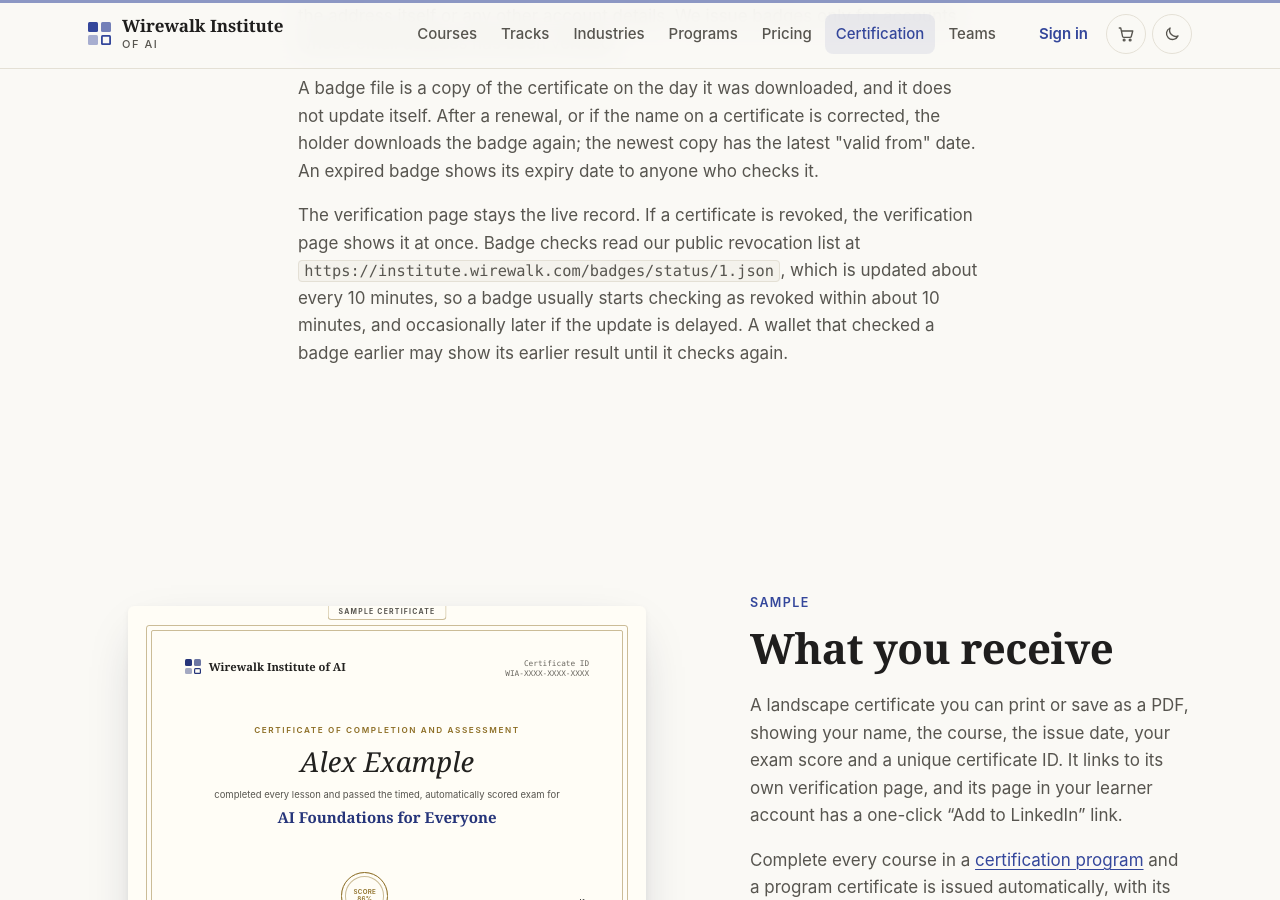
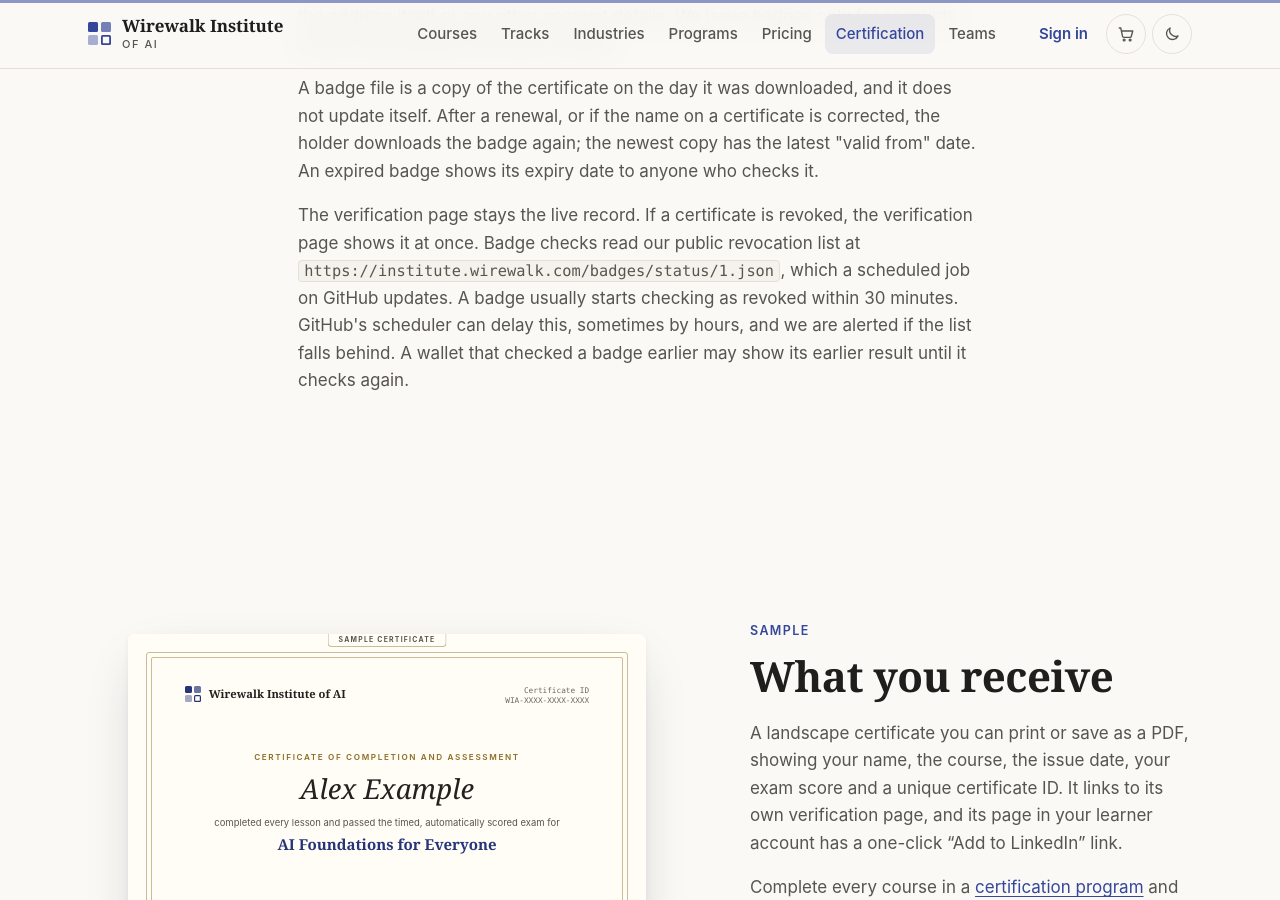
Before and after one commit to wirewalktech/institute-wirewalk, a Jekyll site: the page built from certification/index.html, in a window 1280 px wide and 900 px high, scrolled down 3703 px. Built offline with Jekyll 4.4.1, drawn with Linux system fonts in a browser that asks for light colours.

Commit message:
WIA-019: honest revocation-list timing; schedule off the top of the hour
GitHub ran no scheduled badges-status job for about five hours after
go-live, so "about 10 minutes" was not a bound.

- certification page: a badge usually starts checking as revoked within
  30 minutes; GitHub's scheduler can delay this, sometimes by hours, and we
  are alerted if the list falls behind (the Worker's ob3.status-freshness
  monitor, wirewalk-institute-worker branch wia-019-status-freshness).
- badges-status.yml: cron "4,14,24,34,44,54 * * * *" instead of "*/10"
  (GitHub documents the top of the hour as its most delayed time; it ignores
  intervals under 5 minutes, so nothing is shortened). Comments say the
  schedule is not a bound and what to do when alerted. Still only the
  default GITHUB_TOKEN; no new secret.

Merge only after the Worker monitor is deployed and its migration applied,
so the page's "we are alerted" is true when it goes live.
jekyll build: no warnings.

Co-Authored-By: Claude Opus 5.5 (1M context) <noreply@anthropic.com>
Claude-Session: https://claude.ai/code/session_01KetSUkwHVRRgw5Hz5x9fwJ

```diff
--- a/certification/index.html
+++ b/certification/index.html
@@ -78,7 +78,7 @@ description: "How Wirewalk Institute of AI exams are run and scored, what a cert
     <p class="muted">A badge is a file format, not a seal of approval. It says exactly what the certificate says and keeps every limit listed above: it is not an accreditation, academic credit, continuing education units (CEUs) or a license, and issuing it in this format does not mean that 1EdTech, a vendor or anyone else endorses the course.</p>
     <p class="muted">The file contains the name on the certificate, the course or program and what it took to earn it, the issue, renewal and expiry dates, the exam score, a position in our public revocation list, and your email address as a salted hash. The hash does not show the address, but the salt is in the file too, so anyone who knows or guesses the address can check it against the badge. When you check a badge's email hash, enter the address in lowercase: we hash the lowercase form. The file never contains the address itself or any other account details. We issue badges only for accounts whose email address has been verified.</p>
     <p class="muted">A badge file is a copy of the certificate on the day it was downloaded, and it does not update itself. After a renewal, or if the name on a certificate is corrected, the holder downloads the badge again; the newest copy has the latest "valid from" date. An expired badge shows its expiry date to anyone who checks it.</p>
-    <p class="muted">The verification page stays the live record. If a certificate is revoked, the verification page shows it at once. Badge checks read our public revocation list at <code>https://institute.wirewalk.com/badges/status/1.json</code>, which is updated about every 10 minutes, so a badge usually starts checking as revoked within about 10 minutes, and occasionally later if the update is delayed. A wallet that checked a badge earlier may show its earlier result until it checks again.</p>
+    <p class="muted">The verification page stays the live record. If a certificate is revoked, the verification page shows it at once. Badge checks read our public revocation list at <code>https://institute.wirewalk.com/badges/status/1.json</code>, which a scheduled job on GitHub updates. A badge usually starts checking as revoked within 30 minutes. GitHub's scheduler can delay this, sometimes by hours, and we are alerted if the list falls behind. A wallet that checked a badge earlier may show its earlier result until it checks again.</p>
   </div>
 </section>
 
```
Also changed, not shown: .github/scripts/badges-status.mjs, .github/workflows/badges-status.yml.
